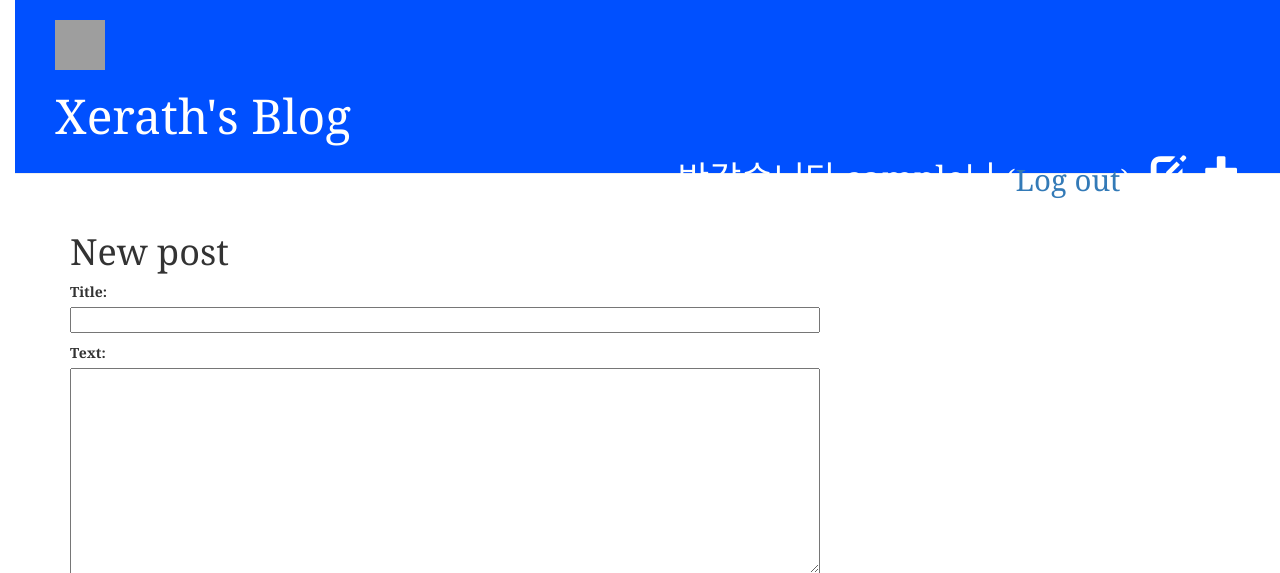
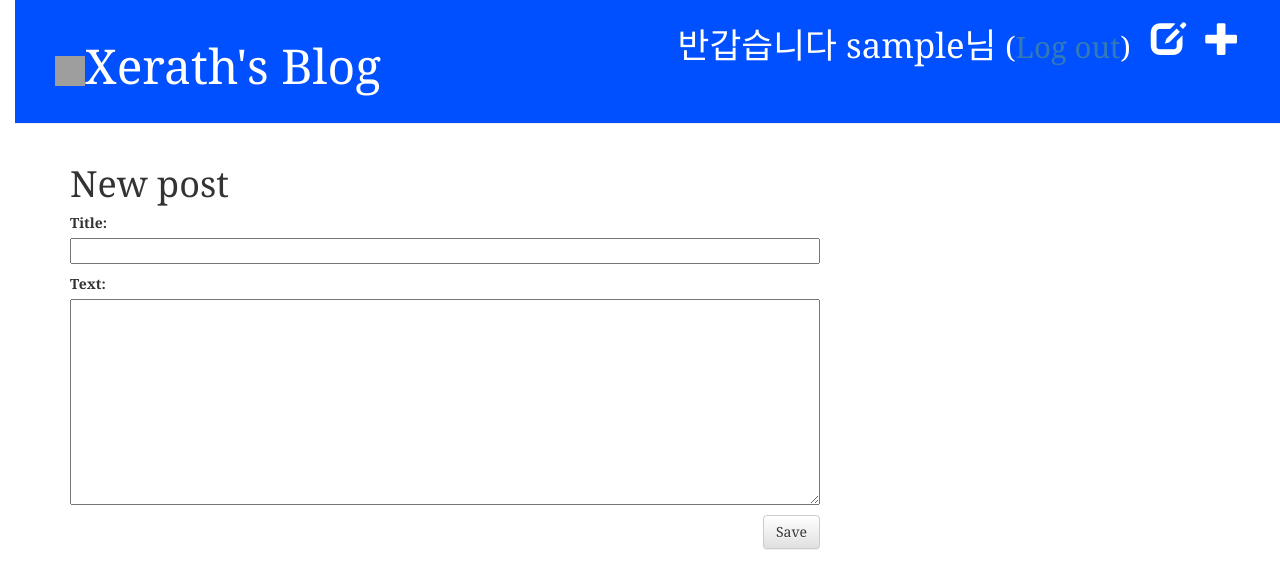
Before and after one commit to yoondj98/my-first-blog, a Django app: page /post/new/ in a window 1280 px wide. Shown: the top 573 px of the page. Run offline with Django 3.2, Linux system fonts and the light colour scheme; the visitor is signed in with stand-in values (Sample User, id 1); some libraries are stand-ins or nearby versions; grey boxes are pictures that could not be loaded.

Commit message:
xerath img add.

```diff
--- a/blog/templates/blog/base.html
+++ b/blog/templates/blog/base.html
@@ -9,7 +9,6 @@
     </head>
   <body>
     <div class="page-header">
-        <a href="/"><img src="https://pngimage.net/wp-content/uploads/2018/06/xerath-png-5.png" width ="50" height ="50"><h1>Xerath's Blog</h1></a>
         {% if user.is_authenticated %}
             <a href="{% url 'post_new' %}" class="top-menu"><span class="glyphicon glyphicon-plus"></span></a>
             <a href="{% url 'post_draft_list' %}" class="top-menu"><span class="glyphicon glyphicon-edit"></span></a>
@@ -18,6 +17,7 @@
         {% else %}
             <a href="{% url 'login' %}" class="top-menu"><span class="glyphicon glyphicon-lock"></span></a>
         {% endif %}
+        <h1><a href="/"><img src="https://pngimage.net/wp-content/uploads/2018/06/xerath-png-7.png" width ="30" height ="30">Xerath's Blog</h1></a>
     </div>
     <div class="content container">
         <div class="row">
```
Also changed, not shown: images/xerath-png-7.png (added).
